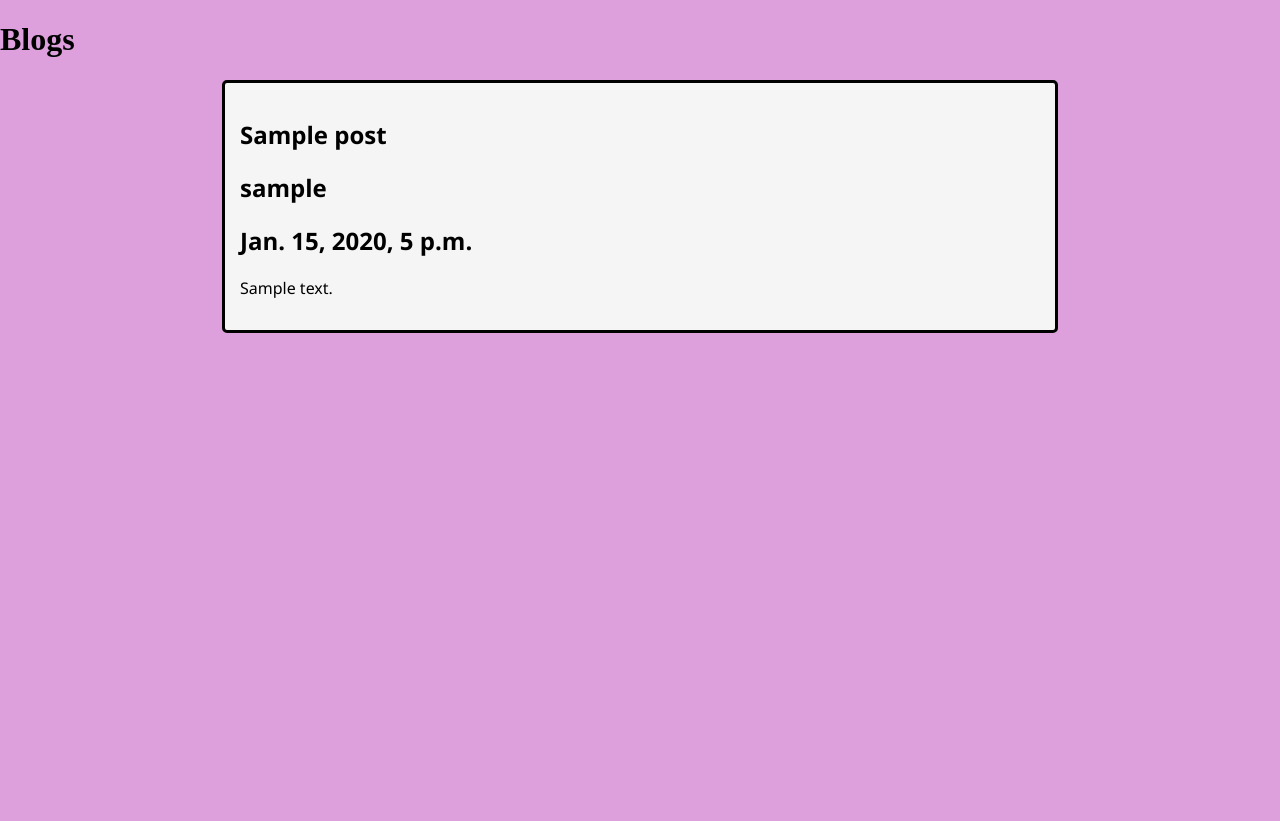
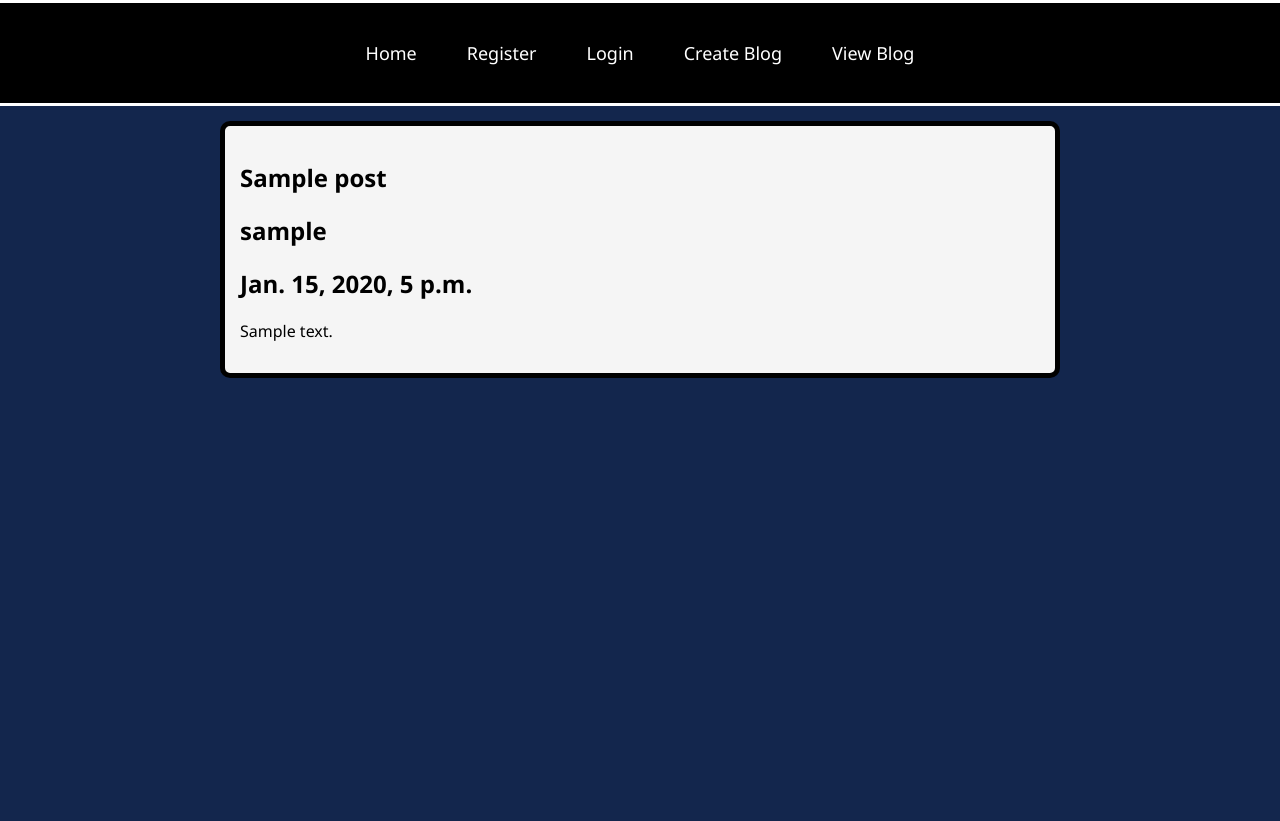
Before and after one commit to WinarOwen/simple-blog-app, a Django app: page /view_post in a window 1280 px wide. After the commit the page ends 378 px from the top, so only its background shows below. Run offline with Django 5.2, Linux system fonts and the light colour scheme; tables that the repository leaves empty hold one stand-in row (values such as "Sample post").

Commit message:
Fix the CSS styling

```diff
--- a/loginapp/static/view_blog.css
+++ b/loginapp/static/view_blog.css
@@ -1,8 +1,9 @@
 body{
     min-height: 100vh;
-    background-color: plum;
+    background-color: rgb(19,38,77);
+    color: black;
     margin: 0;
-    padding: 0;
+    font-family: 'Segoe UI', Tahoma, Geneva, Verdana, sans-serif;
 }
 
 .blogs-wrapper{
@@ -10,6 +11,7 @@ body{
    flex-direction: column;
    gap: 20px;
    align-items: center;
+   margin-top: 15px;
 }
 
 .blogs-container{
@@ -19,7 +21,98 @@ body{
     height: max-content;
     background-color: whitesmoke;
     font-family: 'Segoe UI', Tahoma, Geneva, Verdana, sans-serif;
-    border: 3px solid black;
-    border-radius: 5px;
+    border: 5px solid black;
+    border-radius: 10px;
 
 }
+
+.next-and-prev-container{
+    display: flex;
+    align-items: center;
+    justify-content: space-evenly;
+    width: 100%;
+    height: max-content;
+    position: relative;
+    margin-top: 20px;
+
+}
+#prev{
+    width: 100px;
+    height: max-content;
+    background-color: black;
+    color: white;
+    text-decoration: none;
+    cursor: pointer;
+    text-align: center;
+    border: 3px solid white;
+    border-radius: 9px;
+    padding: 15px;
+    font-weight: bold;
+
+
+}
+#next{
+    width: 100px;
+    height: max-content;
+    padding: 15px;
+    background-color: black;
+    color: white;
+    text-decoration: none;
+    cursor: pointer;
+    text-align: center;
+    border: 3px solid white;
+    border-radius: 9px;
+    font-weight: bold;
+}
+
+.navbar{
+    background-color: black;
+    color: white;
+    text-align: center;
+    margin-top: 0;
+    width: 100%;
+    border-top: 3px solid white;
+    border-bottom: 3px solid white;
+    position: relative;
+}
+
+.navbar ul{
+    display: flex;
+    align-items: center;
+    justify-content: center;
+
+    height: 100px;
+    text-align: center;
+    margin: 0;
+    padding: 0;
+
+
+}
+.navbar ul li{
+    text-decoration: none;
+    list-style: none;
+    margin: 0 25px;
+}
+
+.navbar ul li a{
+    text-decoration: none;
+    color: white;
+    font-size: 18px;
+}
+
+.navbar ul li a:hover{
+    color: lime;
+    transition: 1s;
+}
+
+#next:hover{
+    color: black;
+    background-color: lime;
+    transition: 1s;
+}
+
+#prev:hover{
+    color: black;
+    background-color: lime;
+    transition: 1s;
+}
--- a/loginapp/templates/view_blog/view_blog.html
+++ b/loginapp/templates/view_blog/view_blog.html
@@ -8,7 +8,17 @@
     <link rel="stylesheet" href="{% static 'view_blog.css' %}">
 </head>
 <body>
-    <h1>Blogs</h1>
+    <header>
+        <nav class="navbar">
+            <ul>
+                <li><a href="{% url 'home' %}">Home</a></li>
+                <li><a href="{% url 'register' %}">Register</a></li>
+                <li><a href="{% url 'login' %}">Login</a></li>
+                <li><a href="{% url 'create_blog' %}">Create Blog</a></li>
+                <li><a href="{% url 'view_blog' %}">View Blog</a></li>
+            </ul>
+        </nav>
+    </header>
     <div class="blogs-wrapper">
     {% for blog in blogs %}
     <div class="blogs-container">
@@ -20,14 +30,16 @@
     {% endfor %}
     </div>
 
+    <div class="next-and-prev-container">
     {% if blogs.has_previous %}
-       <a href="?page={{blogs.previous_page_number}}">Previous Page</a>
+       <a href="?page={{blogs.previous_page_number}}" id="prev">Previous</a>
     {% endif %}
 
 
     {% if blogs.has_next %}
-       <a href="?page={{ blogs.next_page_number }}">Next Page</a>
+       <a href="?page={{ blogs.next_page_number }}" id="next">Next</a>
     {% endif %}
+    </div>
 
 
 </body>
```
Also changed, not shown: loginapp/static/create_blog.css (+55 -4 lines), loginapp/static/home.css (+14 -2 lines), loginapp/static/login.css (+52 -5 lines), loginapp/static/register.css (+50 -4 lines), loginapp/templates/create_blog/create_blog.html (+13 -0 lines), loginapp/templates/login/login.html (+13 -0 lines), loginapp/templates/register/register.html (+13 -0 lines).
